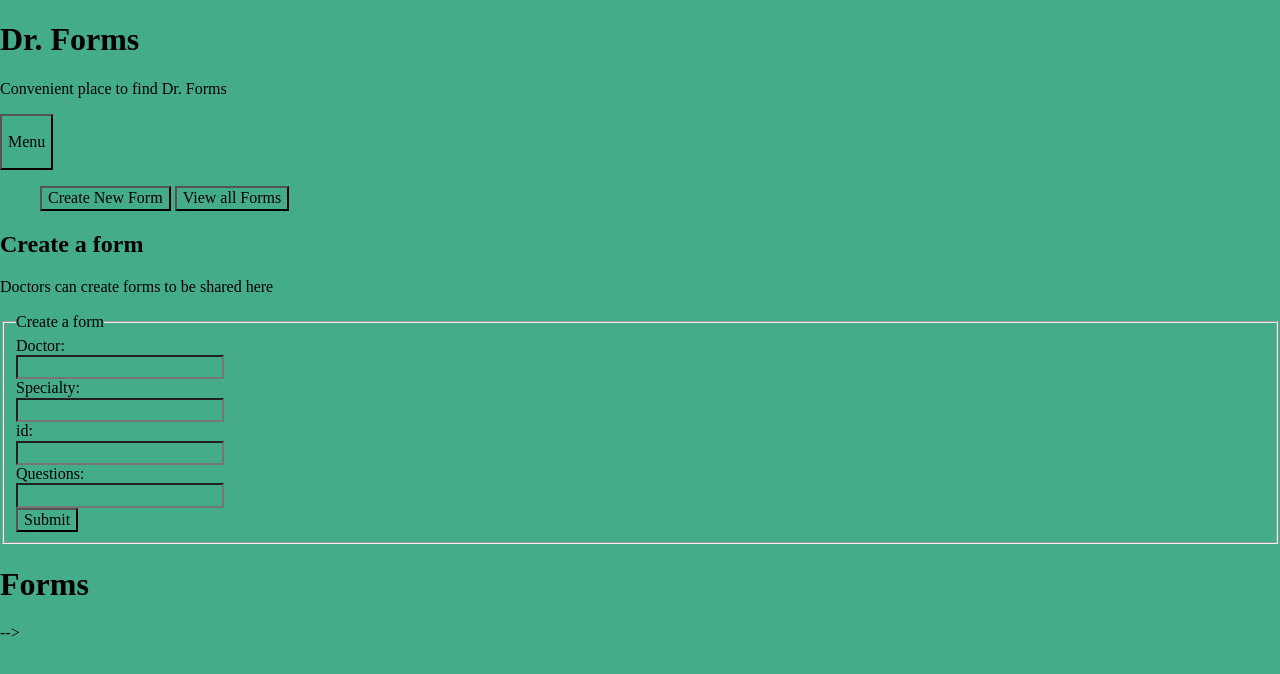
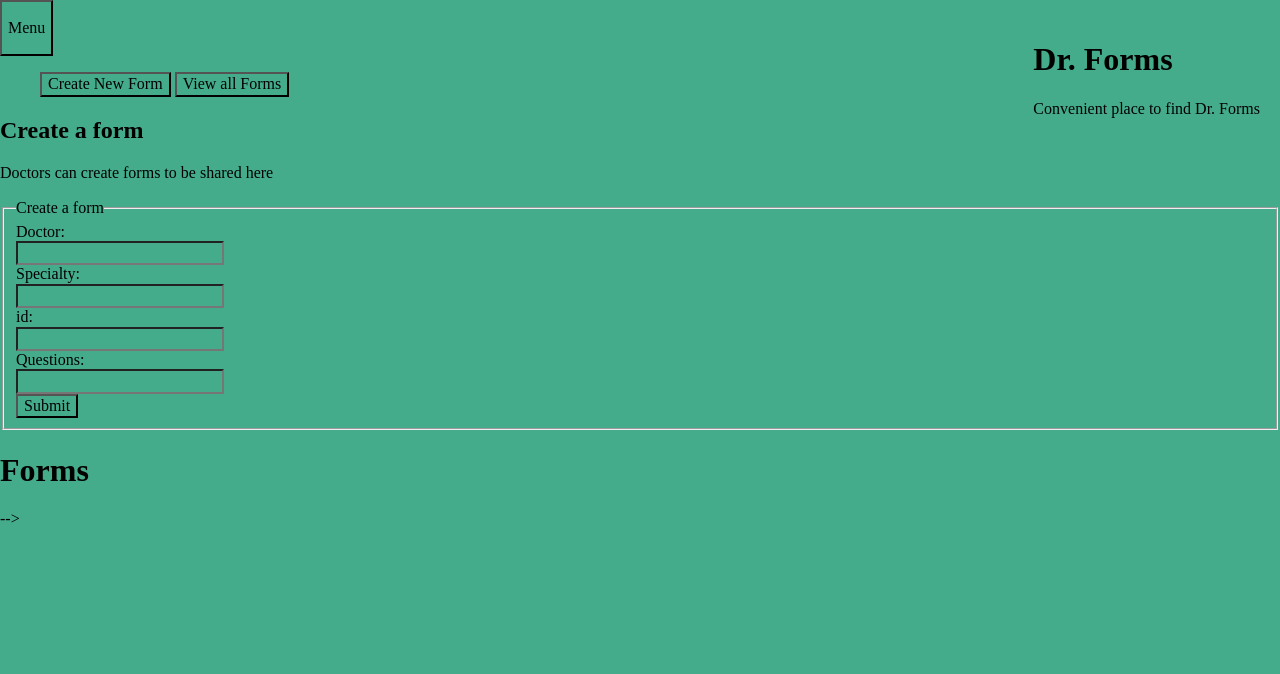
Before and after one commit to saadyboy2000/patientIntakeCapstone, a website: page public/index.html in a window 1280 px wide. Drawn offline with nearby package versions, Linux system fonts and the light colour scheme.

```diff
--- a/public/style.css
+++ b/public/style.css
@@ -6,3 +6,9 @@
   background: #45ac8b no-repeat center fixed;
   background-size: cover;
 }
+
+header {
+    position:absolute;
+top:20px;
+right:20px
+}
```
